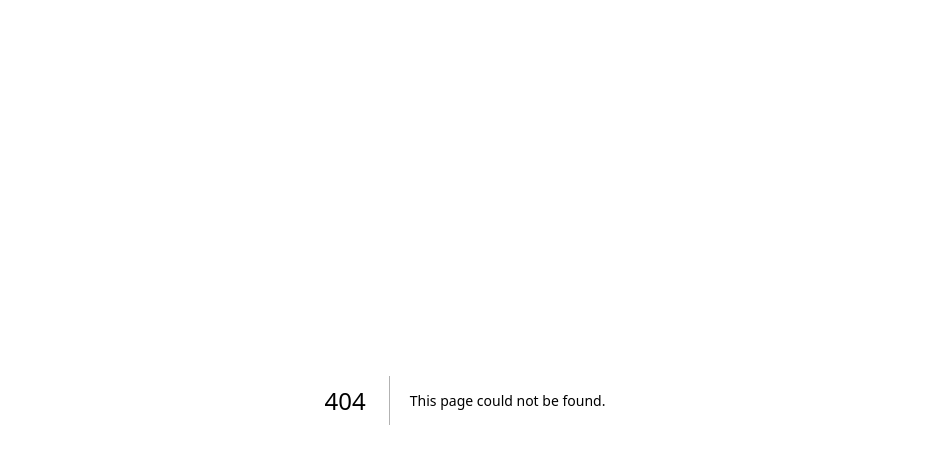
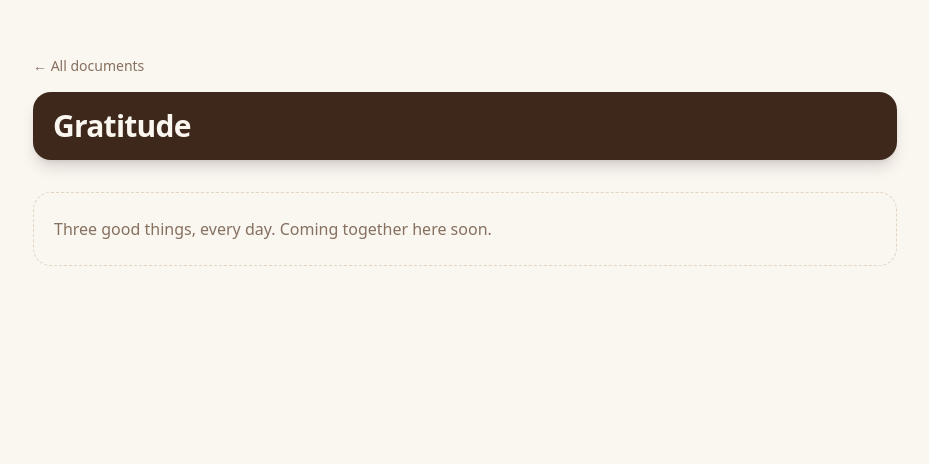
Before and after one commit to benjiangmin/budget-app, a Next.js app: page /gratitude in a window 1280 px wide. Before the commit this address had no page. Shown: the top 464 px of the page, without its empty margins (175-1104 px from the left). Built offline with nearby package versions, Linux system fonts and the light colour scheme.

Commit message:
start of gratutiude doc

```diff
--- /dev/null
+++ b/src/app/gratitude/page.tsx
@@ -0,0 +1,20 @@
+import Link from "next/link";
+
+// Gratitude: three good things, every day. Blank for now. We'll build it here.
+export default function GratitudePage() {
+  return (
+    <main className="mx-auto flex min-h-screen w-full max-w-4xl flex-col px-4 pt-8 sm:pt-14">
+      <Link href="/" className="mb-4 inline-block text-sm text-muted underline-offset-4 hover:text-ink hover:underline">
+        ← All documents
+      </Link>
+
+      <header className="rounded-card bg-accent px-5 py-4 text-accent-ink shadow-lg shadow-ink/15">
+        <h1 className="font-display text-2xl font-semibold tracking-tight sm:text-3xl">Gratitude</h1>
+      </header>
+
+      <p className="mt-8 rounded-card border border-dashed border-line px-5 py-6 text-muted">
+        Three good things, every day. Coming together here soon.
+      </p>
+    </main>
+  );
+}
--- a/src/app/page.tsx
+++ b/src/app/page.tsx
@@ -10,7 +10,7 @@ const GROUPS: { name: string; docs: { title: string; blurb: string; href: string
   {
     name: "Reflection",
     docs: [
-      { title: "Gratitude", blurb: "Three good things, every day.", href: null },
+      { title: "Gratitude", blurb: "Three good things, every day.", href: "/gratitude" },
       { title: "Journal", blurb: "Whatever's on my mind.", href: null },
     ],
   },
```
